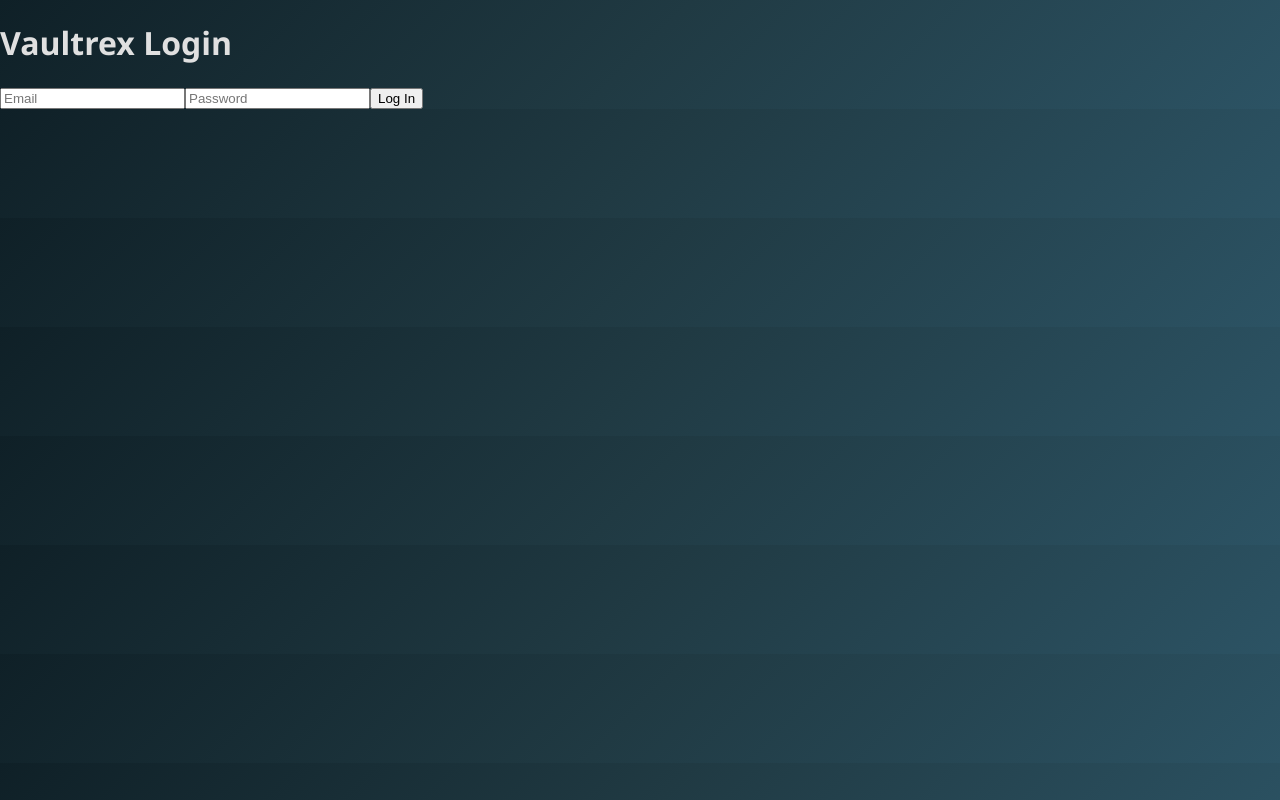
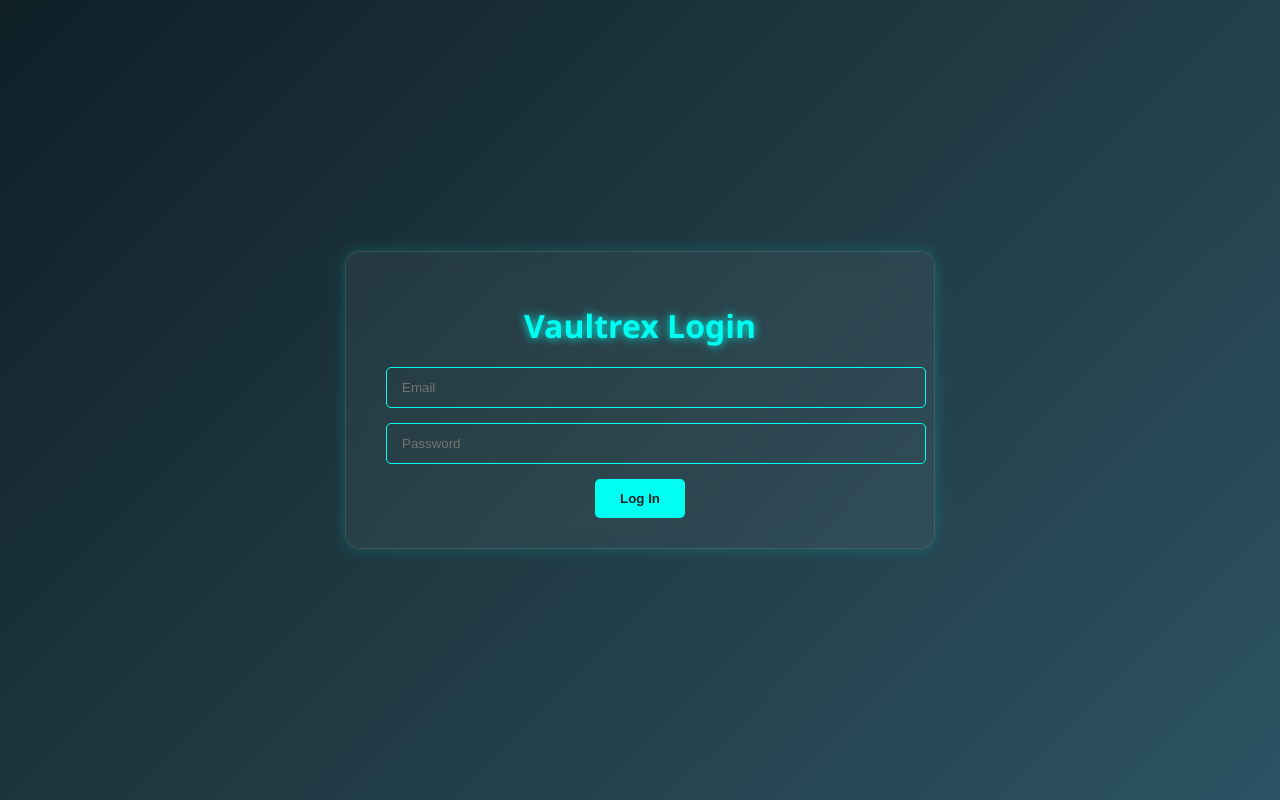
Before and after one commit to FooxxyyDev/vaultrex-frontend, a React (Vite) app: page / in a window 1280 px wide. Built offline with nearby package versions, Linux system fonts and the light colour scheme.

Commit message:
Update App.css

```diff
--- a/src/App.css
+++ b/src/App.css
@@ -1,5 +1,4 @@
-/* Futuristic dashboard theme */
-
+/* === FUTURISTIC THEME === */
 body {
   margin: 0;
   font-family: 'Segoe UI', Tahoma, Geneva, Verdana, sans-serif;
@@ -7,6 +6,62 @@ body {
   color: #e0e0e0;
 }
 
+/* === LOGIN PAGE === */
+.login-container {
+  display: flex;
+  justify-content: center;
+  align-items: center;
+  height: 100vh;
+}
+
+.login-card {
+  background: rgba(255, 255, 255, 0.05);
+  backdrop-filter: blur(8px);
+  padding: 30px 40px;
+  border-radius: 15px;
+  text-align: center;
+  border: 1px solid rgba(255, 255, 255, 0.1);
+  box-shadow: 0 0 15px rgba(0, 255, 240, 0.2);
+}
+
+.login-card h1 {
+  color: #00fff0;
+  text-shadow: 0 0 10px #00fff0;
+  margin-bottom: 20px;
+}
+
+.login-card input {
+  width: 100%;
+  padding: 12px 15px;
+  margin-bottom: 15px;
+  border: 1px solid #00fff0;
+  border-radius: 5px;
+  background: transparent;
+  color: #e0e0e0;
+}
+
+.login-card input:focus {
+  outline: none;
+  border-color: #00fff0;
+  box-shadow: 0 0 10px #00fff0;
+}
+
+.login-card button {
+  background: #00fff0;
+  border: none;
+  color: #0f2027;
+  padding: 12px 25px;
+  border-radius: 5px;
+  cursor: pointer;
+  font-weight: bold;
+  transition: 0.3s;
+}
+
+.login-card button:hover {
+  background: #00c7b8;
+}
+
+/* === DASHBOARD === */
 .dashboard {
   display: flex;
   flex-direction: column;
```
